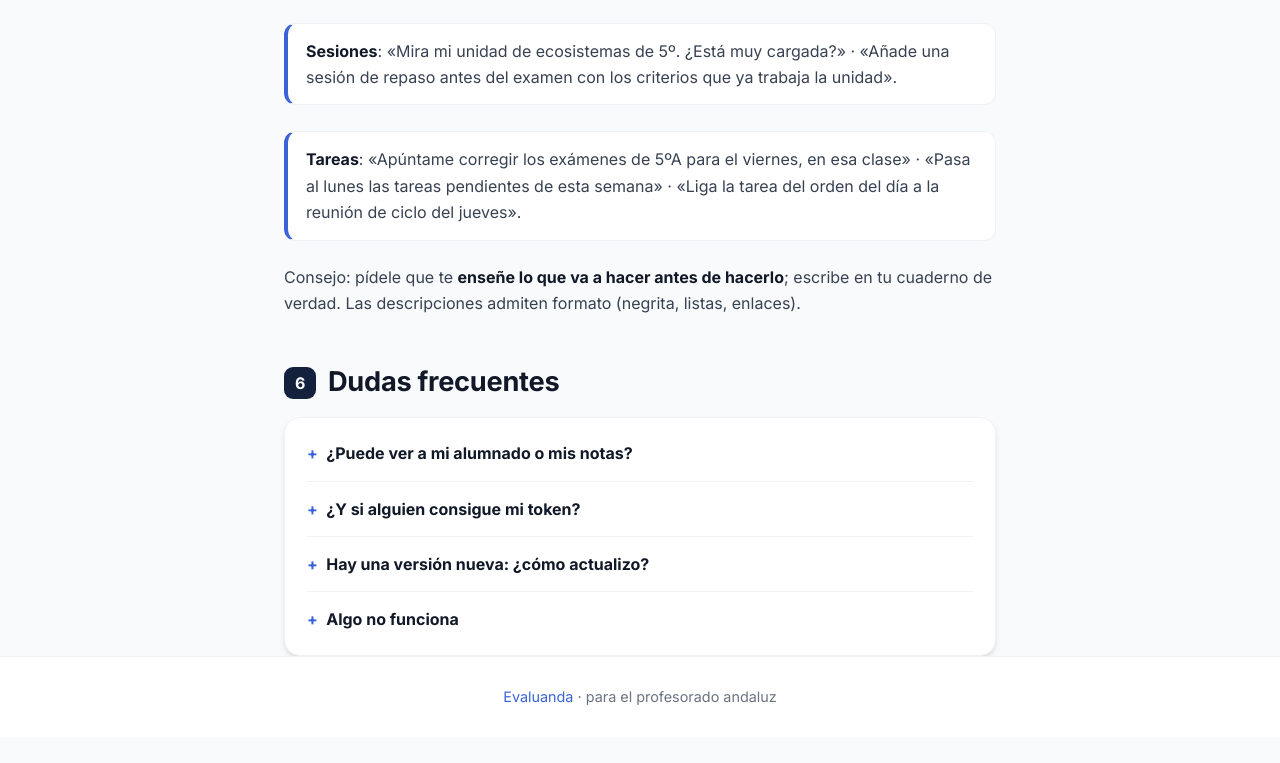
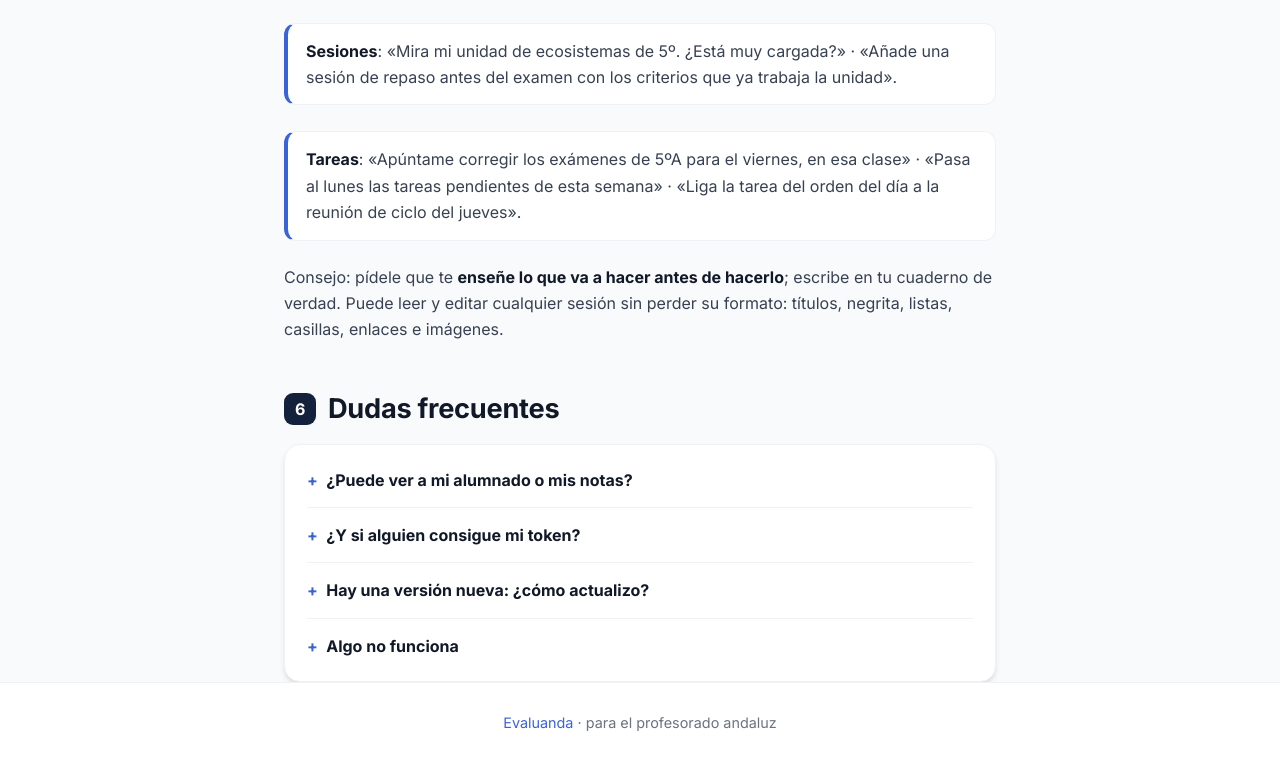
Before and after one commit to evaluanda/evaluanda.github.io, a plain HTML site: page conectar-ia.html in a window 1280 px wide. Shown: the part 3470-4233 px from the top of the page. Before the commit the page ends 4207 px from the top, so only its background shows below. Drawn offline with Linux system fonts and the light colour scheme.

Commit message:
Conectar IA: la IA edita sesiones sin perder formato (#71)
Claude-Session: https://claude.ai/code/session_01RpnjJ4mJdXr9VcLZUJcWGT

Co-authored-by: Claude <noreply@anthropic.com>

```diff
--- a/conectar-ia.html
+++ b/conectar-ia.html
@@ -213,7 +213,7 @@ env = { EVALUANDA_URL = "https://script.google.com/macros/s/…/exec", EVALUANDA
       de ciclo del jueves».</li>
     </ul>
     <p>Consejo: pídele que te <strong>enseñe lo que va a hacer antes de hacerlo</strong>; escribe en tu
-    cuaderno de verdad. Las descripciones admiten formato (negrita, listas, enlaces).</p>
+    cuaderno de verdad. Puede leer y editar cualquier sesión sin perder su formato: títulos, negrita, listas, casillas, enlaces e imágenes.</p>
 
     <h2><span class="num">6</span> Dudas frecuentes</h2>
     <div class="faq">
```
Also changed, not shown: 1 other file.
